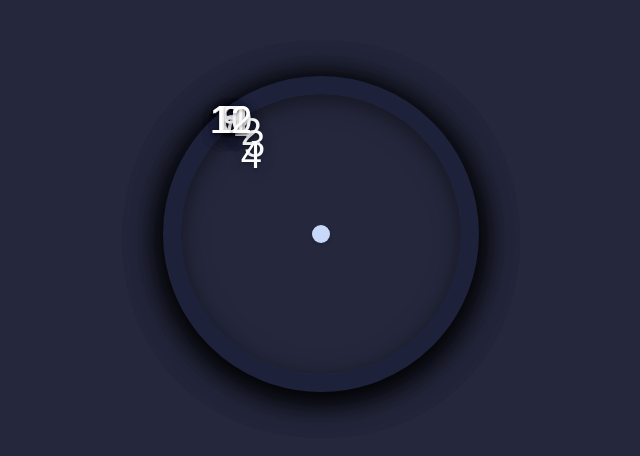
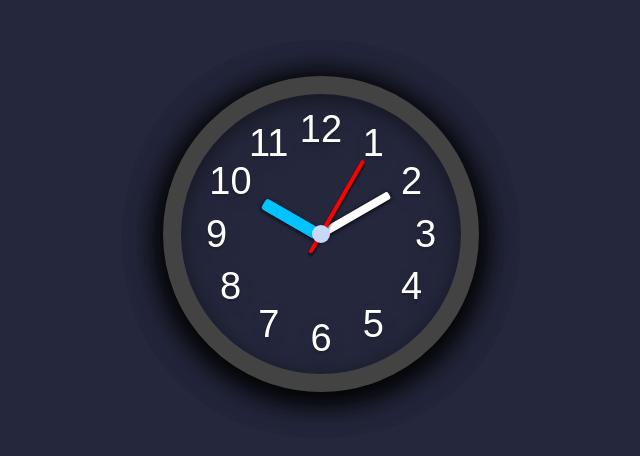
Before and after one commit to Ash508/animation-clock, a plain HTML site: page index.html in a window 1280 px wide. Shown: the part 124-580 px from the top of the page, without its empty margins (319-959 px from the left). Drawn offline with Linux system fonts and the light colour scheme.

Commit message:
Animation Clock

```diff
--- a/style.css
+++ b/style.css
@@ -14,8 +14,8 @@
 #clock {
     width: 280px;
     height: 280px;
-    background: #25283d;
-    border: 18px solid #1e213a;
+    background:  #25283d;
+    border: 18px solid #444343;
     border-radius: 50%;
     margin: 200px auto;
     position: relative;
@@ -58,9 +58,9 @@
 
 .numbers {
     position: absolute;
-    width: 90px;
-    height: 90px;
-    padding: 5px;
+    width: 90%;
+    height: 90%;
+    padding: 5%;
     text-align: center;
 }
 
@@ -103,3 +103,120 @@
 .numbers:nth-child(4) span{
     transform: rotate(-120deg);
 }
+
+.numbers:nth-child(5) {
+    transform: rotate(150deg);
+}
+
+.numbers:nth-child(5) span{
+    transform: rotate(-150deg);
+}
+
+.numbers:nth-child(6) {
+    transform: rotate(180deg);
+}
+
+.numbers:nth-child(6) span{
+    transform: rotate(-180deg);
+}
+
+.numbers:nth-child(7) {
+    transform: rotate(210deg);
+}
+
+.numbers:nth-child(7) span{
+    transform: rotate(-210deg);
+}
+
+.numbers:nth-child(8) {
+    transform: rotate(240deg);
+}
+
+.numbers:nth-child(8) span{
+    transform: rotate(-240deg);
+}
+
+.numbers:nth-child(9) {
+    transform: rotate(270deg);
+}
+
+.numbers:nth-child(9) span{
+    transform: rotate(-270deg);
+}
+
+.numbers:nth-child(10) {
+    transform: rotate(300deg);
+}
+
+.numbers:nth-child(10) span{
+    transform: rotate(-300deg);
+}
+
+.numbers:nth-child(11) {
+    transform: rotate(330deg);
+}
+
+.numbers:nth-child(11) span{
+    transform: rotate(-330deg);
+}
+
+#second {
+    width: 100%;
+    height: 100%;
+    animation: sec 60s steps(60, end) infinite;
+}
+
+#second::after {
+    content: "";
+    width: 4px;
+    height: 107px;
+    border-radius: 2px;
+    background: red;
+    position: absolute;
+    left: calc(50% - 2px);
+    top: 55px;
+    box-shadow: 1px 2px 3px black;
+}
+
+#minute {
+    width: 100%;
+    height: 100%;
+    animation: sec 360s steps(60, end) infinite;
+}
+
+#minute::after {
+    content: "";
+    width: 8px;
+    height: 79px;
+    border-radius: 4px 4px 2px 2px;
+    background: white;
+    position: absolute;
+    left: calc(50% + 30px);
+    top: 29%;
+    transform: rotate(-120deg);
+    box-shadow: -1px 0 5px black;
+}
+
+#hour {
+    width: 100%;
+    height: 100%;
+    transform: rotate(120deg);
+}
+
+#hour::after {
+    content: "";
+    width: 12px;
+    height: 65px;
+    border-radius: 6px 6px 3px 3px;
+    background: rgb(0, 195, 255);
+    position: absolute;
+    left: calc(50% - 4px);
+    top: 50%;
+    box-shadow: 1px 0 4px black;
+}
+
+@keyframes sec {
+    to {
+        transform: rotate(360deg);
+    }
+}
```
